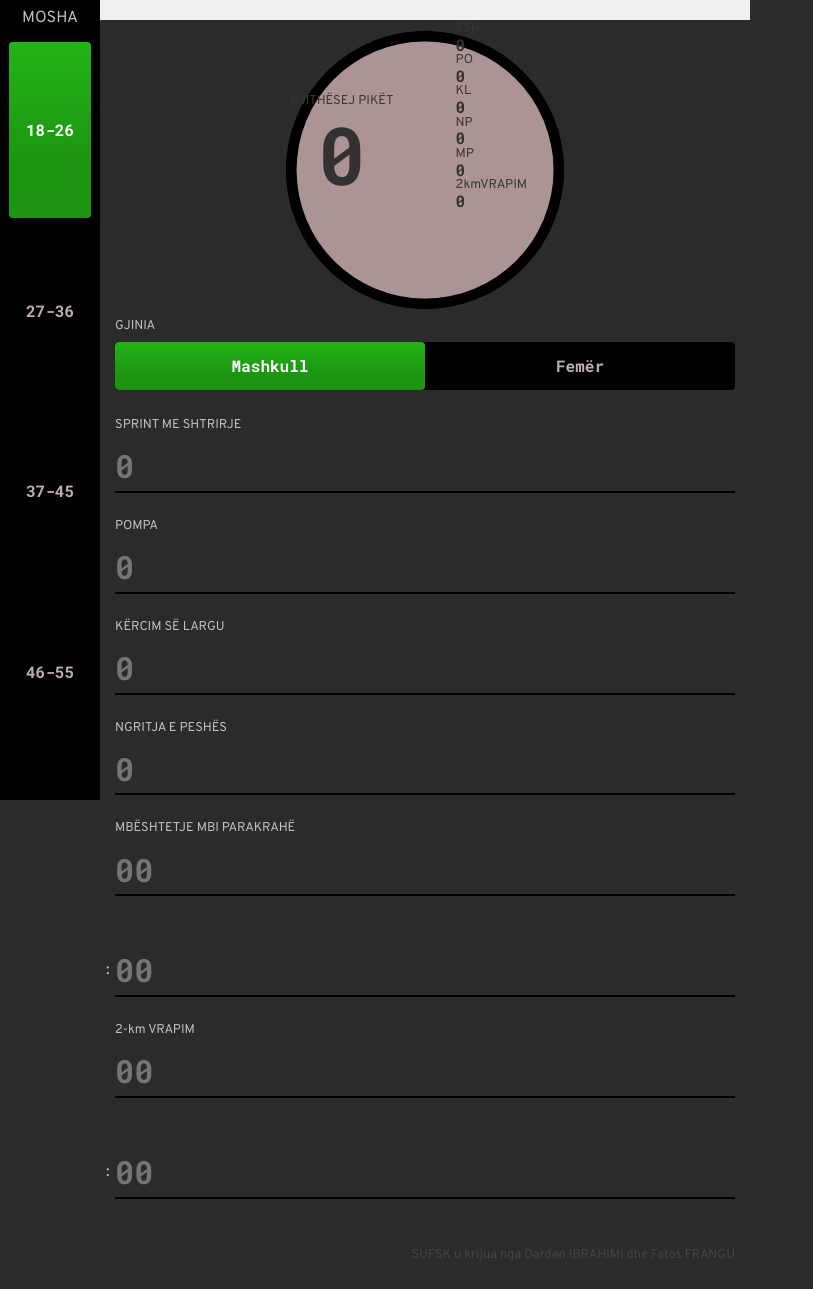
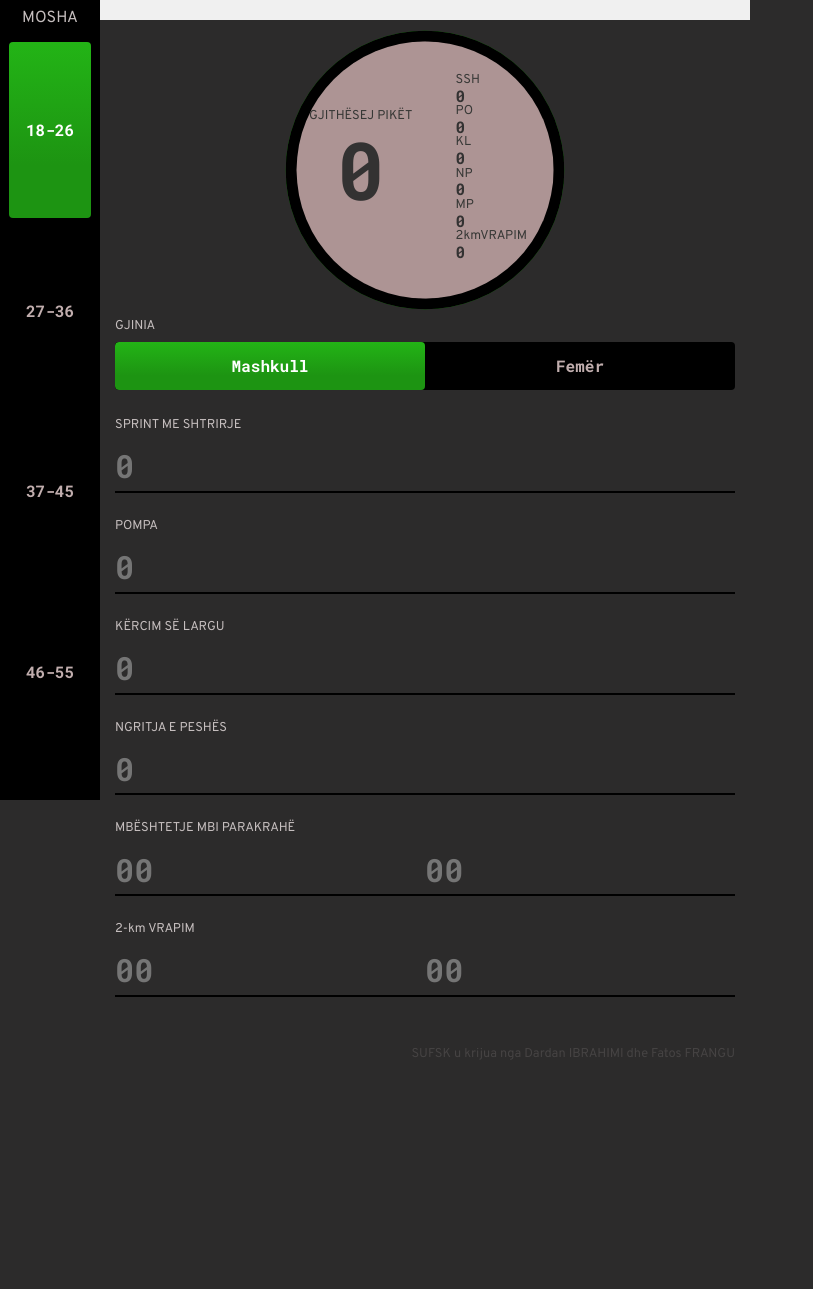
Before and after one commit to EDT0804/Test-F.F, a React (Create React App) app: page / in a window 1280 px wide. Shown: the whole page, without its empty margins (0-813 px from the left). After the commit the page ends 1087 px from the top, so only its background shows below. Built offline with nearby package versions, Linux system fonts and the light colour scheme.

Commit message:
Test D.I 12

```diff
--- a/src/components/Main.js
+++ b/src/components/Main.js
@@ -4,7 +4,7 @@ import './Main.scss';
 class Main extends React.Component {
 
 render() {
-    console.log(this.props);
+    console.log(this.props.handleChange);
         return(
         <main className="Main">
             <div className="container">
@@ -52,31 +52,29 @@ render() {
                </div>
                     <div className="columns">
                         <div className="column">
-                            <div className="field">
-                                <label className="label" htmlFor="sufsk_min">MBËSHTETJE MBI PARAKRAHË</label>
+                        <div className="field is-grouped">
+                                <label className="label" htmlFor="sufsk_mi">MBËSHTETJE MBI PARAKRAHË</label>
                                 <div className="control">
-                                    <input className="input" type="number" pattern="[0-9]*" min="0" max="99" inputMode="numeric" id="sufsk_min" onChange={this.props.handleChange} placeholder="00" />
+                                <div className="columns is-gapless">
+                                <div className="column">
+                                    <input className="input" type="number" pattern="[0-9]*" min="0" max="99" inputMode="numeric" id="sufsk_mi" onChange={this.props.handleChange} placeholder="00" />
+                                </div>
+                        <div className="column">
+                                    <input className="input" type="number" pattern="[0-9]*" min="0" max="59" inputMode="numeric" id="sufsk_se" onChange={this.props.handleChange} placeholder="00" />
                                 </div>
                                 </div>
-                        <div className="column">
-                            <div className="field">
-                                <label className="label" htmlFor="sufsk_sec">&nbsp;</label>
-                                <div className="control">
-                                    <input className="input" type="number" pattern="[0-9]*" min="0" max="59" inputMode="numeric" id="sufsk_sec" onChange={this.props.handleChange} placeholder="00" />
                                 </div>
                                 </div>
                         <div className="columns">
                                <div className="column">
-                            <div className="field">
+                               <div className="field is-grouped">
                               <label className="label" htmlFor="sufsk_min">2-km VRAPIM</label>
                                  <div className="control">
+                               <div className="columns is-gapless">
+                               <div className="column">
                                  <input className="input" type="number" pattern="[0-9]*" min="0" max="99" inputMode="numeric" id="sufsk_min" onChange={this.props.handleChange} placeholder="00" />
                               </div>
-                        </div>
                             <div className="column">
-                            <div className="field">
-                                <label className="label" htmlFor="sufsk_sec">&nbsp;</label>
-                                <div className="control">
                              <input className="input" type="number" pattern="[0-9]*" min="0" max="59" inputMode="numeric" id="sufsk_sec" onChange={this.props.handleChange} placeholder="00" />
                             </div>
                         </div>
--- a/src/components/ResultsDial.scss
+++ b/src/components/ResultsDial.scss
@@ -68,12 +68,12 @@
     }
 
     .total-group {
-        padding-left: 15px;
-        padding-left: 15px;
+        padding-left: 34px;
+        padding-left: 34px;
         position: absolute;
         left: 0;
         left: 0;
-        top: 25%;
+        top: 30%;
         text-align: center;
         z-index: 1;
 
@@ -90,7 +90,7 @@
         position: absolute;
         right: 0;
         right: 0;
-        top: 1%;
+        top: 18%;
         text-align: left;
         z-index: 1;
 
--- a/src/pages/KalkulatoriTF.js
+++ b/src/pages/KalkulatoriTF.js
@@ -18,8 +18,8 @@ class KalkulatoriTFSection extends React.Component {
         po: '0',
         kl: '0',
         np: '0',
-        min: '00',
-        sec: '00',
+        mi: '00',
+        se: '00',
         min: '00',
         sec: '00'
       },
@@ -70,10 +70,10 @@ class KalkulatoriTFSection extends React.Component {
       count.kl = value;
     } else if (id === 'np') {
       count.np = value;
-    } else if (id === 'min') {
-      count.min = value.padStart(2, '0');
-    } else if (id === 'sec') {
-      count.sec = value.padStart(2, '0');
+    } else if (id === 'mi') {
+      count.mi = value.padStart(2, '0');
+    } else if (id === 'se') {
+      count.se = value.padStart(2, '0');
     } else if (id === 'min') {
       count.min = value.padStart(2, '0');
     } else if (id === 'sec') {
@@ -100,10 +100,10 @@ class KalkulatoriTFSection extends React.Component {
     score.kl = standards[gender]['kërcim së largu'][klFinal][0][age];
     score.np = standards[gender]['ngritja e peshës'][npFinal][0][age];
 
-    if (count.min + count.sec === '0000') {
+    if (count.mi + count.se === '0000') {
       score.plank = 0;
     } else {
-      const plankFinal = getNextHighestKey(plankArray, count.min + count.sec);
+      const plankFinal = getNextHighestKey(plankArray, count.mi + count.se);
       score.plank = standards[gender]['plank'][plankFinal][0][age];
     }
 
```
Lines whose indentation alone changed are shown as unchanged.
